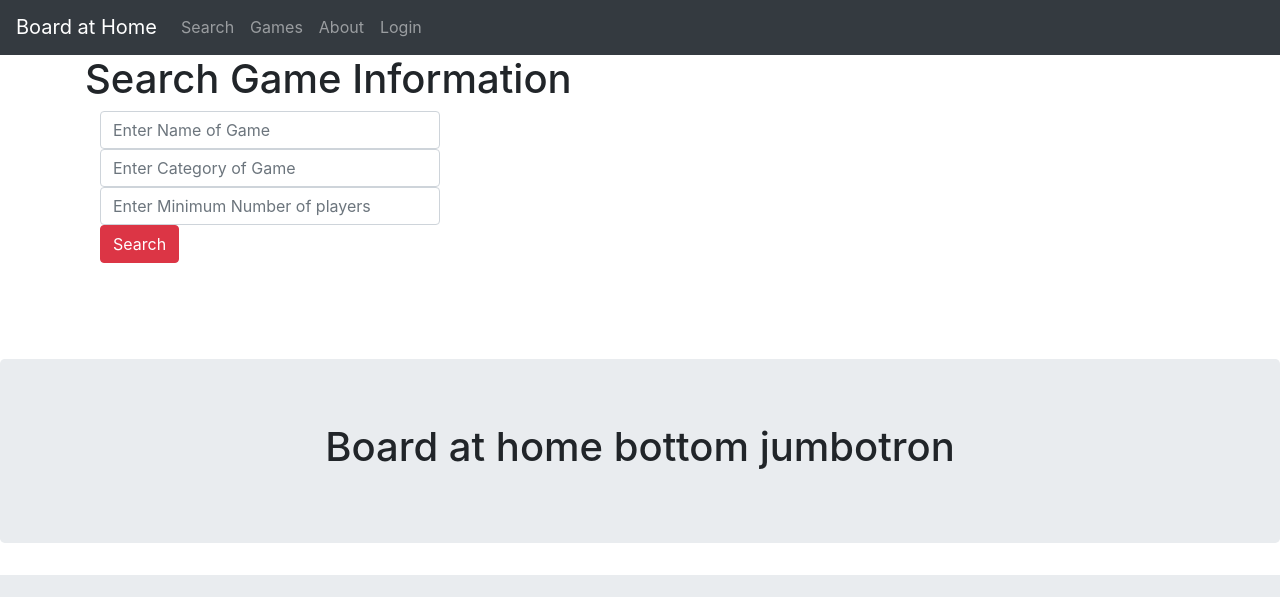
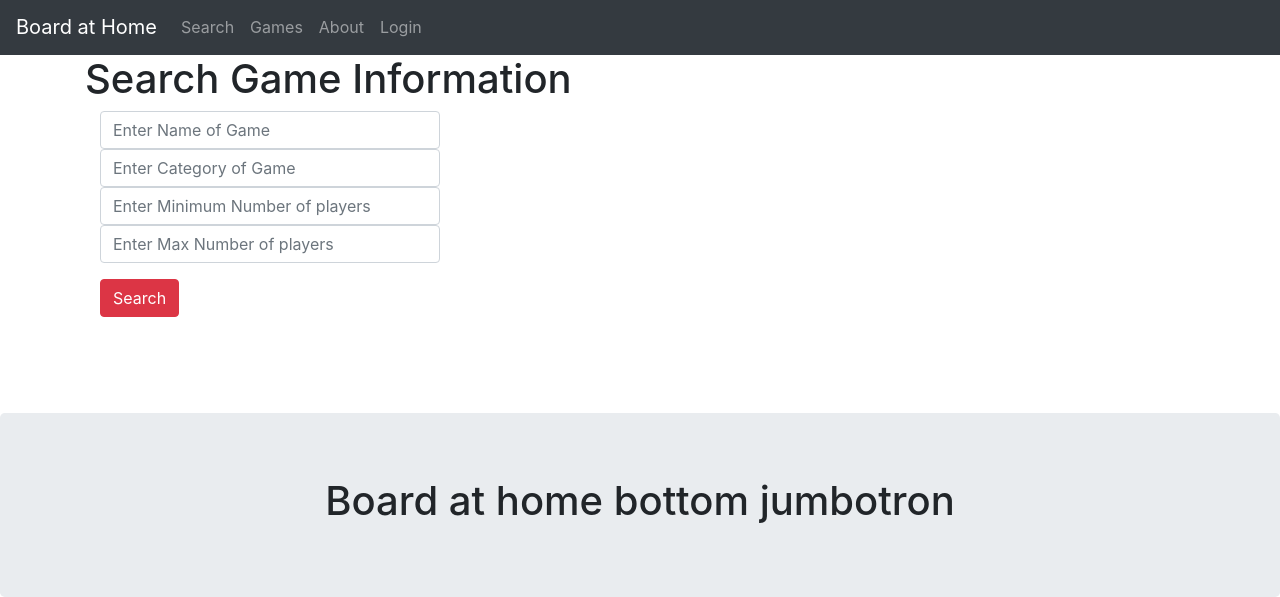
Before and after one commit to hm-haitham/Board-at-home, a Django app: page /accounts/search/ in a window 1280 px wide. Shown: the part 225-822 px from the top of the page. Before the commit the page ends 800 px from the top, so only its background shows below. Run offline with Django 3.2, Linux system fonts and the light colour scheme; some libraries are stand-ins or nearby versions.

Commit message:
Update Search_Page.html

```diff
--- a/accounts/templates/accounts/Search_Page.html
+++ b/accounts/templates/accounts/Search_Page.html
@@ -16,6 +16,15 @@
       </div>
       <div class="col-lg-4">
     <input type="text" name="srh3" class="form-control" placeholder="Enter Minimum Number of players">
+	</div>
+	{% if user.is_authenticated %}
+		<div class="col-lg-4">
+    	<input type="text" name="srh4" class="form-control" placeholder="Owned">
+      	</div>
+    {% endif %}
+    <div class="col-lg-4">
+    <input type="text" name="srh5" class="form-control" placeholder="Enter Max Number of players">
+	</div>
       </div>
 			<label class="col-lg-2">
 				<button type="submit" class="btn btn-danger">Search</button>
```
